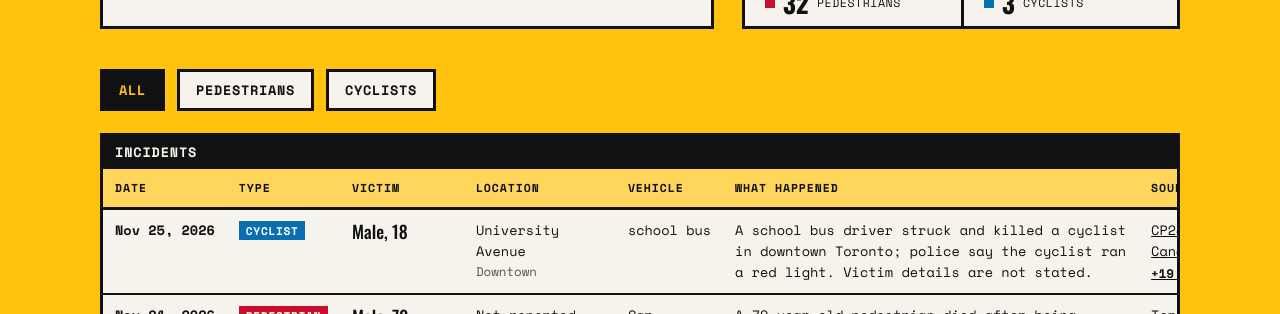
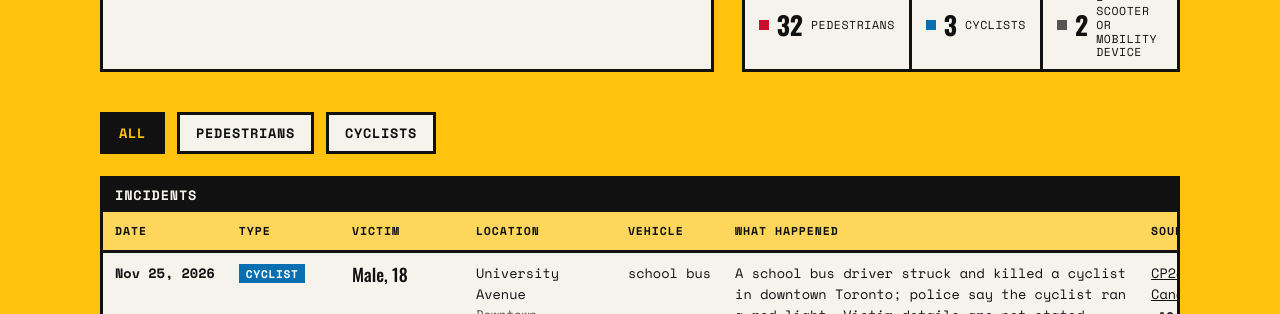
Before and after one commit to sarayongg/toronto-road-deaths, a plain HTML site: page docs/index.html in a window 1280 px wide. Shown: the part 786-1100 px from the top of the page. Drawn offline with nearby package versions, Linux system fonts and the light colour scheme.

Commit message:
Add files via upload

```diff
--- a/docs/index.html
+++ b/docs/index.html
@@ -102,14 +102,16 @@
   .stat-total { flex: 1; display: flex; align-items: center; gap: 16px; padding: 14px 20px; }
   .stat-total b { font-family: var(--display); font-size: clamp(3rem, 7vw, 4rem); line-height: .9; }
   .stat-total span { font-size: .8rem; font-weight: 700; text-transform: uppercase; letter-spacing: .05em; line-height: 1.3; }
-  .stat-split { display: grid; grid-template-columns: 1fr 1fr; border-top: 3px solid var(--black); }
-  .stat { display: flex; align-items: center; gap: 8px; padding: 10px 20px; }
+  .stat-split { display: grid; grid-template-columns: 1fr 1fr 1.4fr; border-top: 3px solid var(--black); }
+  .stat { display: flex; align-items: center; gap: 8px; padding: 10px 14px; }
   .stat + .stat { border-left: 3px solid var(--black); }
   .stat b { font-family: var(--display); font-size: 1.6rem; line-height: 1; }
   .stat span { font-size: .72rem; line-height: 1; text-transform: uppercase; letter-spacing: .05em; }
   .stat .dot { width: 10px; height: 10px; flex: none; }
   .stat .dot.pedestrian { background: var(--ped); }
   .stat .dot.cyclist { background: var(--cyc); }
+  .stat .dot.other { background: #555; }
+  .stat span.label { line-height: 1.2; }
 
   .filters { display: flex; gap: 12px; flex-wrap: wrap; margin-bottom: 22px; }
   .filters button {
@@ -305,12 +307,14 @@ function renderStats(rows) {
   const thisYear = rows.filter(r => parseDate(r.incident_date)?.getFullYear() === year);
   const ped = thisYear.filter(r => r.victim_type === "pedestrian").length;
   const cyc = thisYear.filter(r => r.victim_type === "cyclist").length;
+  const other = thisYear.filter(r => r.victim_type === "e-scooter or mobility device").length;
   document.getElementById("stats-title").textContent = `KILLED IN ${year}`;
   document.getElementById("stats").innerHTML = `
     <div class="stat-total"><b>${thisYear.length}</b><span>Total deaths</span></div>
     <div class="stat-split">
       <div class="stat"><span class="dot pedestrian" aria-hidden="true"></span><b>${ped}</b><span>Pedestrians</span></div>
       <div class="stat"><span class="dot cyclist" aria-hidden="true"></span><b>${cyc}</b><span>Cyclists</span></div>
+      <div class="stat"><span class="dot other" aria-hidden="true"></span><b>${other}</b><span class="label">E-scooter or mobility device</span></div>
     </div>`;
 }
 
```
